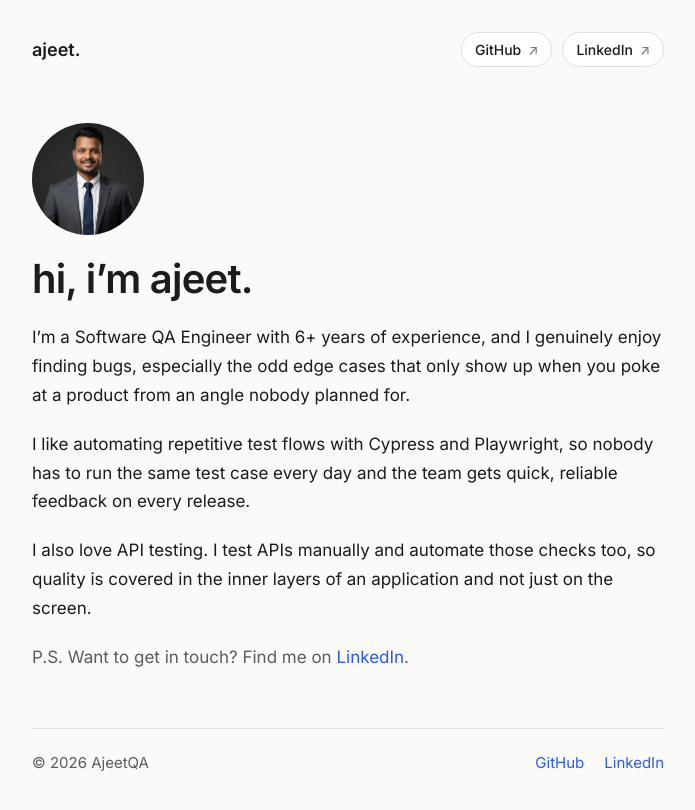
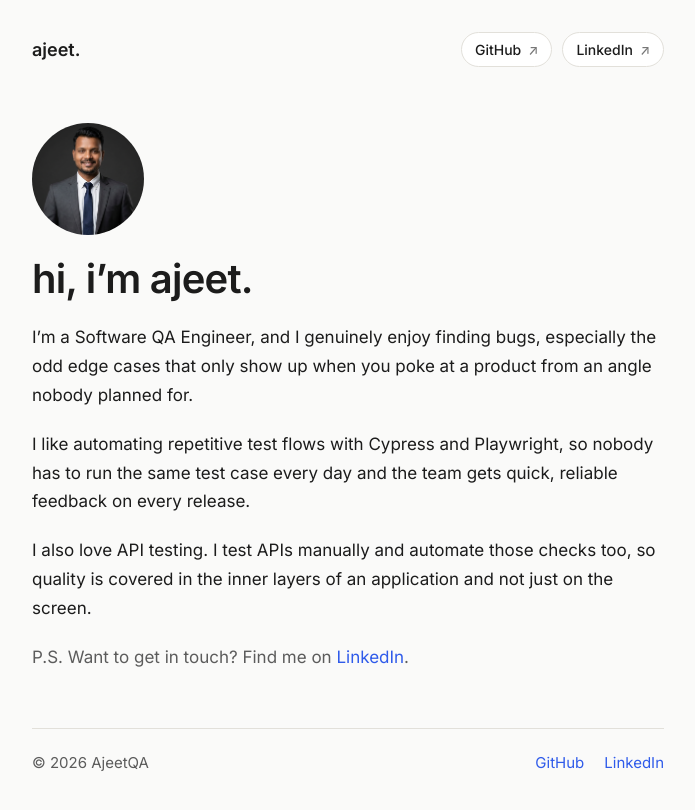
Before and after one commit to ajeetkumar955/ajeetqa, a plain HTML site: page index.html in a window 1280 px wide. Shown: the whole page, without its empty margins (292-987 px from the left). Drawn offline with Linux system fonts and the light colour scheme.

Commit message:
Remove experience duration from portfolio

```diff
--- a/index.html
+++ b/index.html
@@ -3,9 +3,9 @@
 <head>
   <meta charset="UTF-8" />
   <meta name="viewport" content="width=device-width, initial-scale=1.0" />
-  <meta name="description" content="Ajeet Chaurasia is a Software QA Engineer with 6+ years of experience in exploratory testing, Cypress and Playwright automation, and API quality." />
+  <meta name="description" content="Ajeet Chaurasia is a Software QA Engineer specializing in exploratory testing, Cypress and Playwright automation, and API quality." />
   <meta property="og:title" content="Ajeet Chaurasia" />
-  <meta property="og:description" content="Software QA Engineer with 6+ years of experience." />
+  <meta property="og:description" content="Software QA Engineer specializing in exploratory testing, Cypress and Playwright automation, and API quality." />
   <meta property="og:url" content="https://ajeetqa.com/" />
   <meta property="og:type" content="website" />
   <meta property="og:image" content="https://ajeetqa.com/utils/ajeet.png" />
@@ -29,7 +29,7 @@
     <section class="intro" id="top" aria-labelledby="about">
       <img class="portrait" src="utils/ajeet.png" alt="Ajeet Chaurasia" />
       <h1 id="about">hi, i’m ajeet.</h1>
-      <p>I’m a Software QA Engineer with 6+ years of experience, and I genuinely enjoy finding bugs, especially the odd edge cases that only show up when you poke at a product from an angle nobody planned for.</p>
+      <p>I’m a Software QA Engineer, and I genuinely enjoy finding bugs, especially the odd edge cases that only show up when you poke at a product from an angle nobody planned for.</p>
       <p>I like automating repetitive test flows with Cypress and Playwright, so nobody has to run the same test case every day and the team gets quick, reliable feedback on every release.</p>
       <p>I also love API testing. I test APIs manually and automate those checks too, so quality is covered in the inner layers of an application and not just on the screen.</p>
       <p class="contact-note">P.S. Want to get in touch? Find me on <a href="https://www.linkedin.com/in/ajeetkumar955/" target="_blank" rel="noreferrer">LinkedIn</a>.</p>
```
